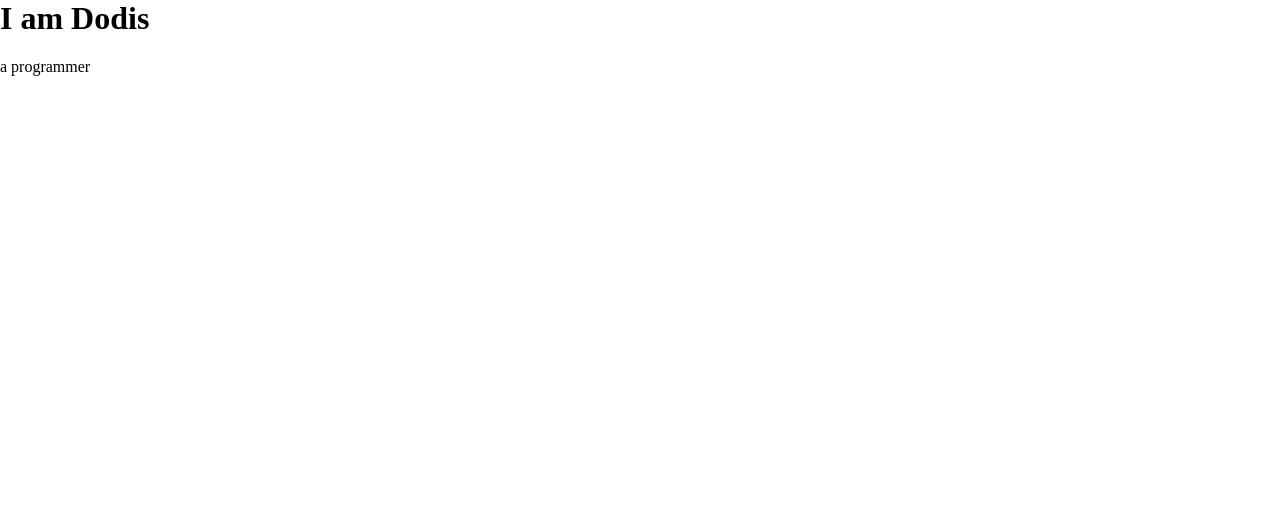
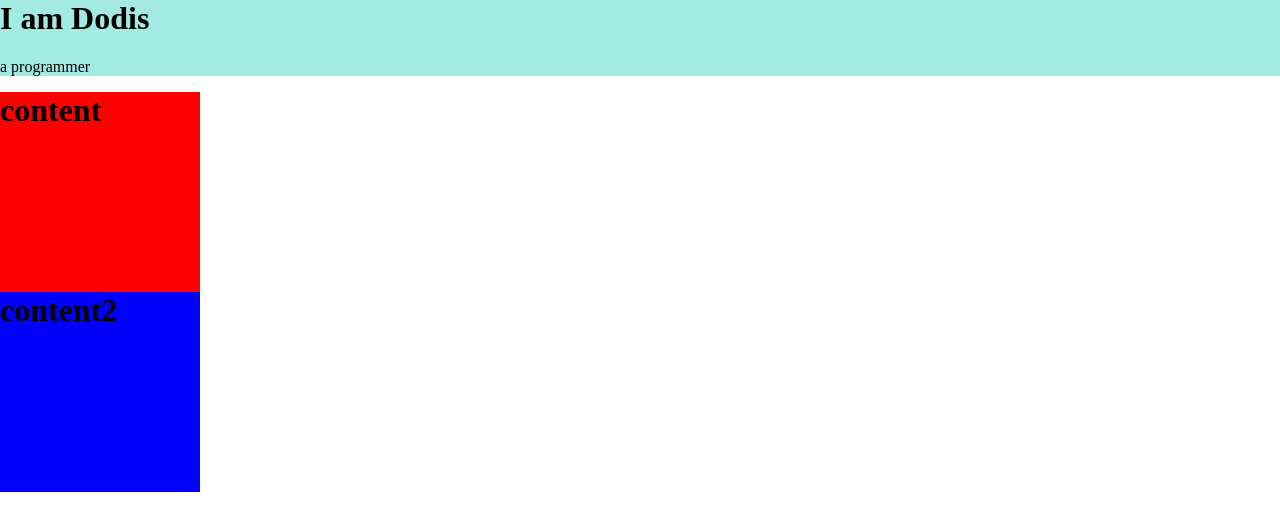
Before and after one commit to dodisutarya/udemyLearn, a plain HTML site: page CSS - My Site/index.html in a window 1280 px wide. Drawn offline with Linux system fonts and the light colour scheme.

Commit message:
50% box model styling

```diff
--- a/CSS - My Site/css/style.css
+++ b/CSS - My Site/css/style.css
@@ -8,5 +8,20 @@ h1 {
 
 div {
   background-color: #a2eae2;
+}
 
+.top-container {
+  background-color: #a2eae2;
 }
+
+.middle-container {
+  background-color: red;
+  width: 200px;
+  height: 200px;
+}
+
+.bottom-container {
+  background-color: blue;
+  width: 200px;
+  height: 200px;
+}
--- a/CSS - My Site/index.html
+++ b/CSS - My Site/index.html
@@ -7,11 +7,17 @@
     <link rel="icon" href="favicon.ico">
   </head>
   <body>
-    <div class="header">
+    <div class="top-container">
+      <h1>I am Dodis</h1>
+      <p>a programmer</p>
+    </div>
+    <div class="middle-container">
+      <h1>content</h1>
+    </div>
+    <div class="bottom-container">
+      <h1>content2</h1>
+    </div>
 
-    </div>
-    <h1>I am Dodis</h1>
-    <p>a programmer</p>
 
   </body>
 </html>
```
